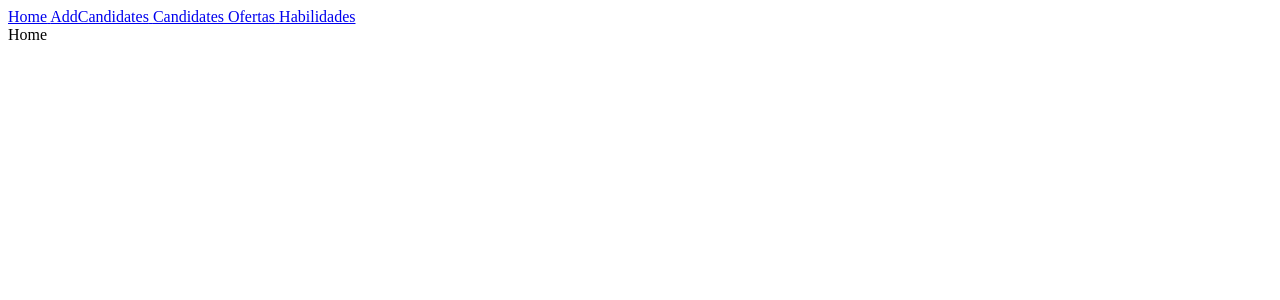
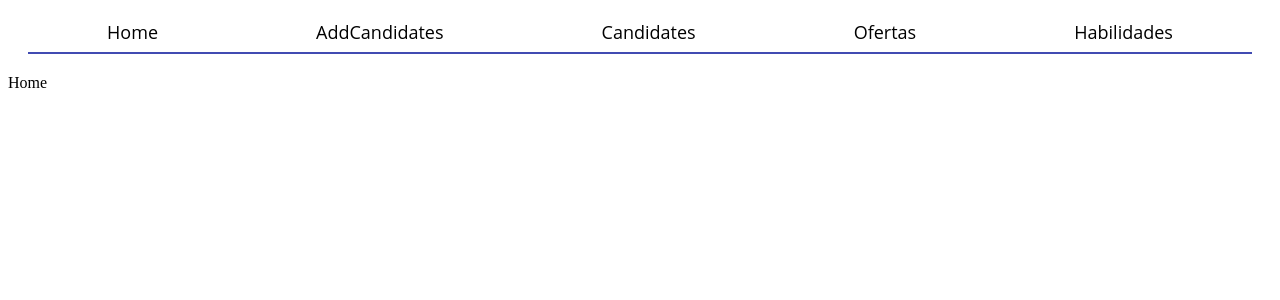
Before and after one commit to Dav0o/Bolsa_de_Empleo_Frontend, a React (Vite) app: page / in a window 1280 px wide. Shown: the top 300 px of the page. Built offline with nearby package versions, Linux system fonts and the light colour scheme.

Commit message:
tabla de candidatos + css, nav.css

```diff
--- a/src/pages/candidates/Candidates.jsx
+++ b/src/pages/candidates/Candidates.jsx
@@ -2,6 +2,7 @@ import React from 'react'
 import { useQuery } from 'react-query'
 import { getCandidatos } from '../../services/CandidateService'
 import { Link } from 'react-router-dom'
+import '../../stylesheets/Candidates.css'
 
 function Candidates() {
 
@@ -17,7 +18,38 @@ function Candidates() {
 
   return (
     <>
-        <div className='list-candidatos'>
+      <div className='tabla-candidatos'>
+        <table>
+            <thead>
+              <tr>
+                <th>id</th>
+                <th>Nombre</th>
+                <th>Email</th>
+                <th>Acciones</th>
+              </tr>
+            </thead>
+            <tbody>
+              {data.map((candidato) => (
+                <tr key={candidato.id}>
+                  <td>{candidato.id}</td>
+                  <td>{candidato.nombre}</td>
+                  <td>{candidato.correo}</td>
+                  <td>
+                    <button className='titulos'>
+                      <Link to={`/candidate/${candidato.id}`}>
+                        Titulos
+                      </Link>
+                    </button>
+
+                    <button className='habilidades'>Habilidad</button>
+                  </td>
+                </tr>
+              ))}
+            </tbody>
+        </table>
+      </div>
+
+            {/*    <div className='list-candidatos'>
             {
                 data.map((candidato) =>(
                   <div className='div-candidato' key={candidato.id}>
@@ -26,7 +58,8 @@ function Candidates() {
 
                 ))
             }
-        </div>
+            </div> */}
+
     </>
   )
 }
--- a/src/pages/layout/Layout.jsx
+++ b/src/pages/layout/Layout.jsx
@@ -1,12 +1,13 @@
 import { QueryClient, QueryClientProvider } from "react-query";
 import { Outlet, NavLink } from "react-router-dom";
 import Candidate from "../candidate/Candidate";
+import '../../stylesheets/Nav.css'
 
 const Layout = () => {
   const queryClient = new QueryClient();
   return (
     <>
-      <nav>
+      <nav className="nav">
         <NavLink className="" to="/">
           Home
         </NavLink>
--- /dev/null
+++ b/src/stylesheets/Candidates.css
@@ -0,0 +1,70 @@
+.list-candidatos {
+    display: flex;
+    flex-direction: column;
+    align-items: center;
+}
+
+.div-candidato {
+    margin-bottom: 10px;
+}
+
+.div-candidato a {
+    text-decoration: none;
+    color: #000;
+    font-weight: bold;
+    border: 1px solid #000;
+    padding: 10px;
+    border-radius: 5px;
+    transition: background-color 0.3s ease-in-out;
+}
+
+.div-candidato a:hover {
+    background-color: #f5f5f5;
+}
+
+/* LA TABLA  */
+
+
+.tabla-candidatos {
+    display: flex;
+    justify-content:center;
+    align-items: center;
+    margin-top: 20px;
+
+}
+
+table {
+    width: 75%;
+    border-collapse: collapse;
+
+}
+
+th,
+td {
+    padding: 10px;
+    text-align: center;
+    border: 1px solid rgba(128, 128, 128, 0.141);
+
+}
+
+th {
+    font-weight: bold;
+    background-color: #6666663f;
+    border-bottom: 1px solid #ccc;
+    color: black;
+}
+
+tbody tr:hover {
+    background-color: #f5f5f5;
+}
+
+button {
+    padding: 5px 10px;
+    border: none;
+    background-color: #f5f5f5;
+    cursor: pointer;
+}
+
+.habilidades{
+   margin-left: 10px;
+}
--- /dev/null
+++ b/src/stylesheets/Nav.css
@@ -0,0 +1,33 @@
+.nav{
+    margin: 20px;
+    display: flex;
+    justify-content: space-around;
+    border-bottom: 2px solid #414BB2;
+    padding-bottom: 3px;
+}
+
+.nav a {
+    font-family: "Open Sans", Arial, sans-serif;
+    position: relative;
+    color: black;
+    text-decoration: none;
+    padding-bottom: 5px;
+    font-size: 18px;
+}
+
+.nav a:before {
+    content: '';
+    position: absolute;
+    bottom: 0;
+    left: 0;
+    width: 100%;
+    height: 2px;
+    background-color: transparent;
+    transform: scaleX(0);
+    transition: transform 0.3s ease-in-out;
+}
+
+.nav a.selected:before {
+    background-color: blueviolet;
+    transform: scaleX(1);
+}
```
